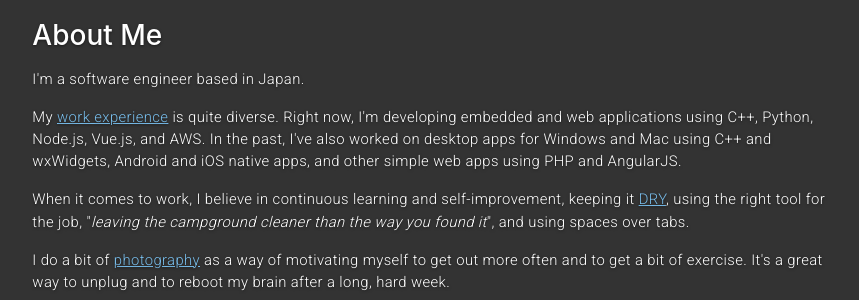
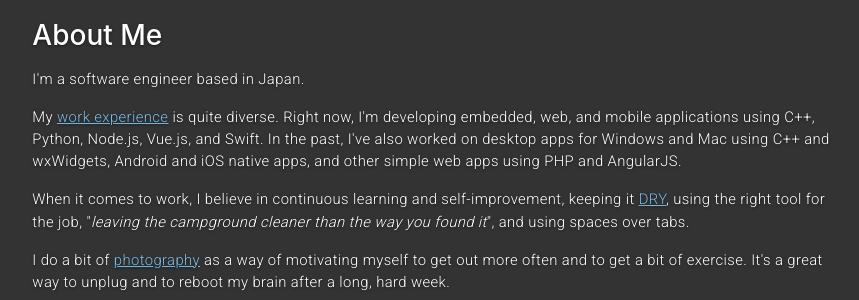
Before and after one commit to ginomempin/aboutme, a Flask app: page / in a window 1280 px wide. Shown: the part 250-550 px from the top of the page, without its empty margins (206-1065 px from the left). Run offline with Flask 2, Linux system fonts and the light colour scheme; some libraries are stand-ins or nearby versions.

Commit message:
description: Update current work

```diff
--- a/templates/content/about_me_description.html
+++ b/templates/content/about_me_description.html
@@ -6,13 +6,14 @@
     <a
       href="https://www.linkedin.com/in/ginomempin/"
       target="_blank">work experience</a>
-    is quite diverse. Right now, I'm developing embedded and web applications
-    using C++, Python, Node.js, Vue.js, and AWS. In the past, I've also worked
-    on desktop apps for Windows and Mac using C++ and wxWidgets, Android and iOS
-    native apps, and other simple web apps using PHP and AngularJS.
+    is quite diverse. Right now, I'm developing embedded, web, and mobile
+    applications using C++, Python, Node.js, Vue.js, and Swift. In the past,
+    I've also worked on desktop apps for Windows and Mac using C++ and wxWidgets,
+    Android and iOS native apps, and other simple web apps using PHP and AngularJS.
 </p>
 <p>
-    When it comes to work, I believe in continuous learning and self-improvement, keeping it
+    When it comes to work, I believe in continuous learning and self-improvement,
+    keeping it
     <a
       href="https://en.wikipedia.org/wiki/Don%27t_repeat_yourself"
       target="_blank">DRY</a>,
```
